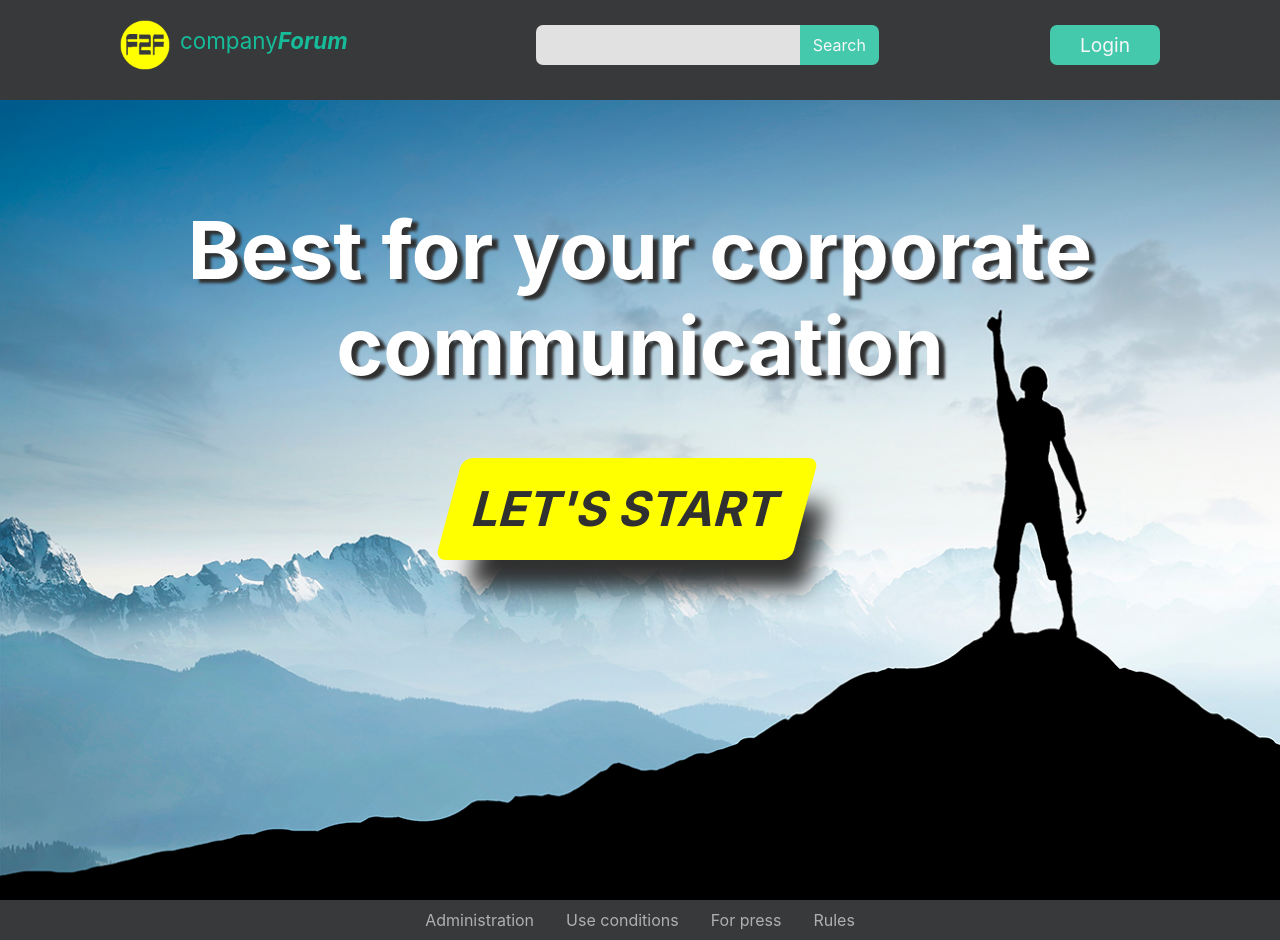
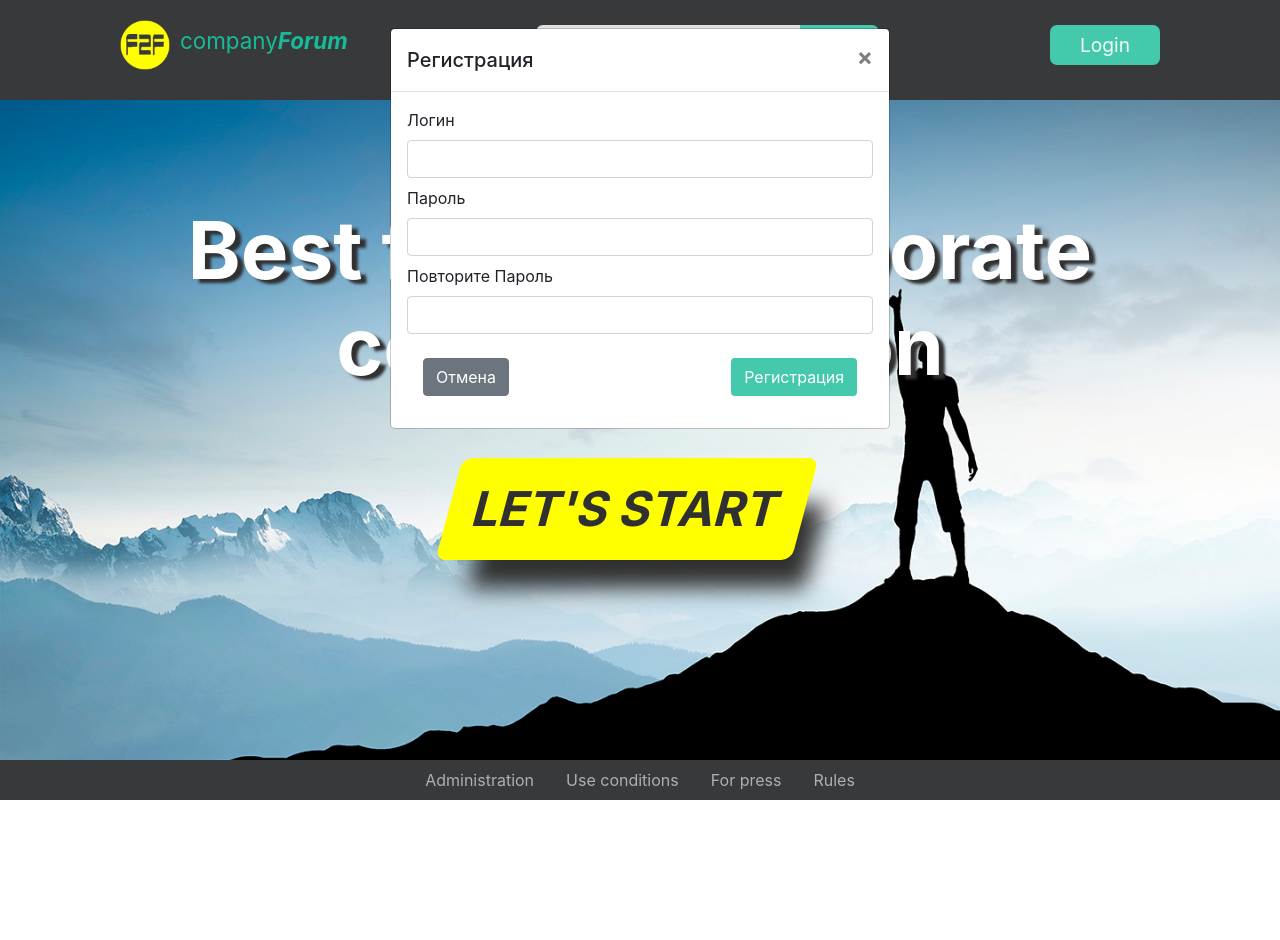
Before and after one commit to Konstantin2290/conference, a Vue app: page / in a window 1280 px wide. Both pictures are taken after a click on the link "Login". After the commit the page ends 800 px from the top, so only its background shows below. Built offline with nearby package versions, Linux system fonts and the light colour scheme.

Commit message:
modals landings

```diff
--- a/src/assets/styles/main.scss
+++ b/src/assets/styles/main.scss
@@ -36,3 +36,4 @@ footer{
 
 @import "header/header.scss";
 @import "animations/modal";
+@import "modals/login-register";
--- /dev/null
+++ b/src/assets/styles/modals/login-register.scss
@@ -0,0 +1,51 @@
+.local-success{
+  background-color: #45c9ad;
+  display: block;
+  font-weight: 400;
+  color: #fff;
+  text-align: center;
+  vertical-align: middle;
+  -webkit-user-select: none;
+  -moz-user-select: none;
+  -ms-user-select: none;
+  user-select: none;
+  border: 1px solid transparent;
+  padding: 0.375rem 0.75rem;
+  font-size: 1rem;
+  line-height: 1.5;
+  border-radius: 0.25rem;
+  transition: color 0.15s ease-in-out, background-color 0.15s ease-in-out, border-color 0.15s ease-in-out, box-shadow 0.15s ease-in-out;
+}
+.local-success:hover{
+  background-color: rgb(22,188,153)!important;
+  color: #fff;
+}
+.local-success:active{
+  background-color: rgb(22,188,153)!important;
+}
+.local-success:focus{
+  background-color: rgb(22,188,153)!important;
+}
+.form-login, .form-register{
+  display: flex;
+  flex-direction: column;
+  justify-content: space-between;
+  align-items: center;
+}
+.modal {
+  display: block;
+  &-body {
+    color: #212329;
+  }
+  &-title{
+    color: #212329;
+  }
+  &-footer{
+    width: 100%;
+    display: flex;
+    flex-direction: row;
+    flex-wrap: wrap;
+    justify-content: space-between;
+    border: none;
+  }
+}
--- a/src/components/LoginModal.vue
+++ b/src/components/LoginModal.vue
@@ -3,8 +3,11 @@
     <div class="modal-dialog">
       <div class="modal-content">
         <div class="modal-header">
-          <h5 class="modal-title">
-            {{ title }}
+          <h5 class="modal-title" v-if="login">
+            Логин
+          </h5>
+          <h5 class="modal-title" v-if="!login">
+            Регистрация
           </h5>
           <button
             type="button"
@@ -18,12 +21,14 @@
         <div
           class="modal-body"
           ref="modalBody"
-          @scroll="onBodyScroll"
         >
-          <slot></slot>
-        </div>
+          <div class="login" v-if="login">
+            <form action="" class="form-login">
+              <label for="login" class="form-label align-self-start">Логин</label>
+              <input class="form-control mb-3" type="text" id="login">
+              <label for="login-pass" class="form-label align-self-start">Пароль</label>
+              <input class="form-control mb-3" type="password" id="login-pass">
               <div class="modal-footer">
-          <slot name="footer">
                 <button
                         type="button"
                         class="btn btn-secondary"
@@ -31,14 +36,30 @@
                 >
                   Отмена
                 </button>
+                <button class="btn local-success" type="submit">Логин</button>
+              </div>
+            </form>
+          </div>
+          <div class="register" v-if="!login">
+            <form action="" class="form-register">
+              <label for="register-login" class="form-label align-self-start">Логин</label>
+              <input class="form-control mb-2" type="text" id="register-login">
+              <label for="register-pass" class="form-label align-self-start">Пароль</label>
+              <input class="form-control mb-2" type="password" id="register-pass">
+              <label for="register-repass" class="form-label align-self-start">Повторите Пароль</label>
+              <input class="form-control mb-2" type="password" id="register-repass">
+              <div class="modal-footer">
                 <button
                         type="button"
-              class="btn btn-primary"
-              :disabled="!isRulesReaded"
+                        class="btn btn-secondary"
+                        @click="closeLogin"
                 >
-              Принять
+                  Отмена
                 </button>
-          </slot>
+                <button class="btn local-success" type="submit">Регистрация</button>
+              </div>
+            </form>
+          </div>
         </div>
       </div>
     </div>
@@ -55,11 +76,14 @@ export default {
   },
   data() {
     return {
-      isRulesReaded: false
+      login: false
     }
   },
   beforeCreate() {
     console.log('beforeCreate')
+  },
+  computed: {
+
   },
   methods: {
     closeLogin() {
@@ -76,11 +100,5 @@ export default {
 </script>
 
 <style lang="scss" scoped>
-.modal {
-  display: block;
-  &-body {
-    height: 200px;
-    // overflow-y: scroll;
-  }
-}
+
 </style>
--- a/src/layouts/MainHeader.vue
+++ b/src/layouts/MainHeader.vue
@@ -13,14 +13,14 @@
                     <input type="text">
                     <button type="submit">Search</button>
                 </form>
-                <a class="btn-login" href="#" @click="openModal">Login</a>
+                <a class="btn-login" href="#" @click="openLogin">Login</a>
             </div>
         </div>
         <login
         v-if="isLoginOpen"
-        title="Пользовательское соглашение"
         @close="isLoginOpen = false"
         />
+
     </header>
 </template>
 
--- a/src/pages/Home/Home.vue
+++ b/src/pages/Home/Home.vue
@@ -7,12 +7,6 @@
             <div class="my-content">
                 <h1>Best for your corporate <br>communication</h1>
                 <b-button class="button" href="#">LET'S START</b-button>
-                <!-- <b-jumbotron>
-                    <h1>Best for your corporate <br>communication</h1>
-
-
-
-                </b-jumbotron> -->
             </div>
         </template>
         <template v-slot:footer>
@@ -40,7 +34,7 @@
         margin: auto;
         background-image: url(../../assets/images/fon.jpg);
         background-size: cover;
-        height: 100vh;
+        height: 100%;
         text-align: center;
         padding-top: 8%;
         h1{
```
Lines whose indentation alone changed are shown as unchanged.
